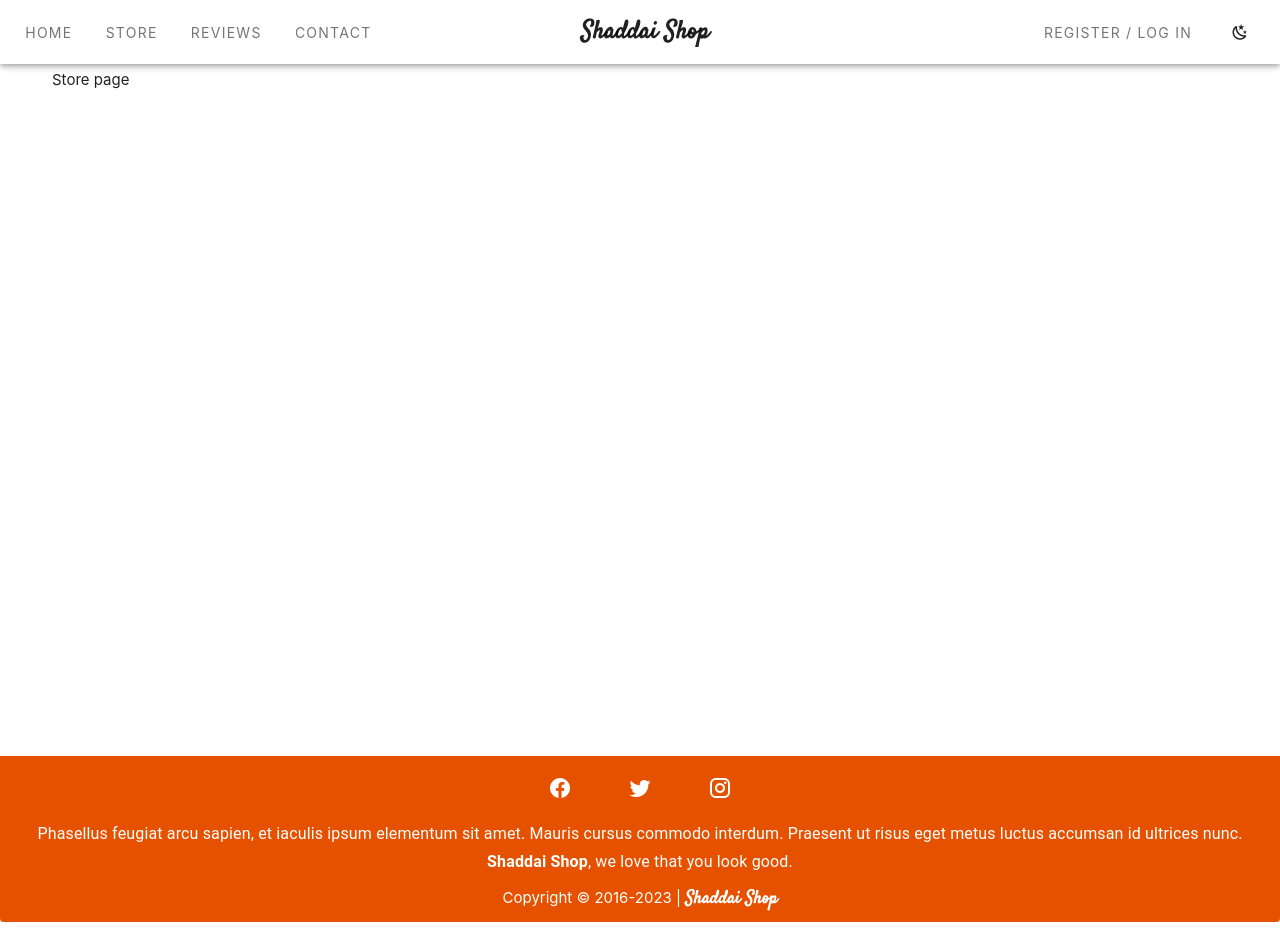
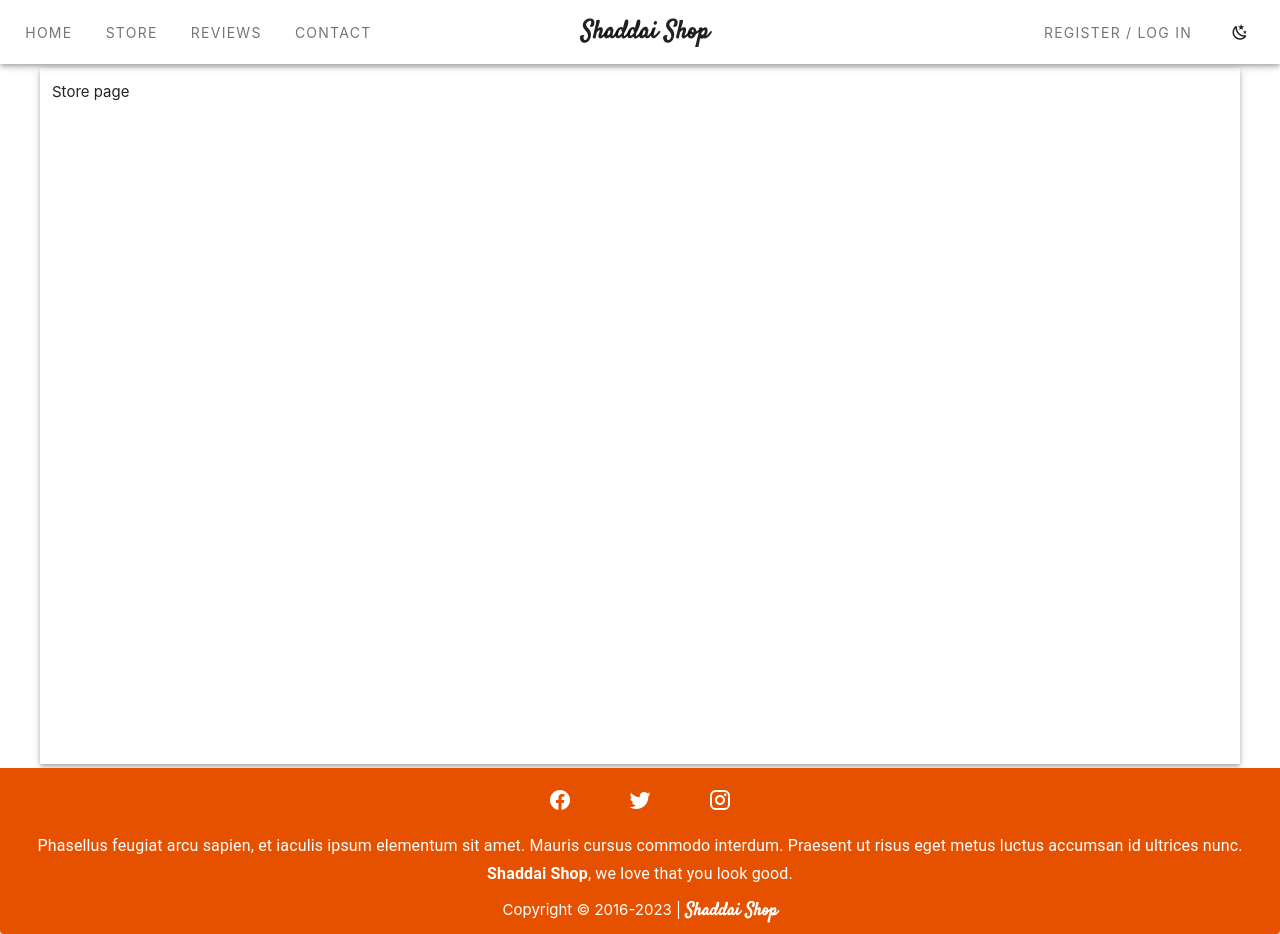
Before and after one commit to danielmen-mx/cupboard, a Vue app: page /store in a window 1280 px wide. Built offline with nearby package versions, Linux system fonts and the light colour scheme.

Commit message:
#comment fix margins in default pages

```diff
--- a/src/components/Comment/Create.vue
+++ b/src/components/Comment/Create.vue
@@ -1,5 +1,5 @@
 <template>
-  <div class="mx-2 mt-4" id="comment_component">
+  <div class="mt-4" id="comment_component">
     <v-form
       v-model="formComplete"
       ref="form"
--- a/src/layouts/layout.vue
+++ b/src/layouts/layout.vue
@@ -11,7 +11,7 @@
         <CustomDrawer />
         <!-- <Background /> -->
         <div class="pa-1">
-          <v-container class="pa-3" style="min-height: 87vh">
+          <v-container class="elevation-4 pa-3 mt-3" style="min-height: 87vh">
             <router-view/>
           </v-container>
         </div>
--- a/src/pages/Post.vue
+++ b/src/pages/Post.vue
@@ -1,13 +1,13 @@
 <template>
   <PostSkeleton v-if="loading"/>
   <div v-if="item" v-resize="onResize">
-    <v-card v-if="!loading" class="elevation-1 pa-2">
+    <v-card v-if="!loading" class="elevation-0">
       <v-btn
         v-if="item.image"
         icon="mdi-keyboard-backspace"
         color="orange-darken-4"
         @click="$router.push('/')"
-        class="back-button"
+        class="back-button ma-2"
       >
       </v-btn>
       <v-img
```
